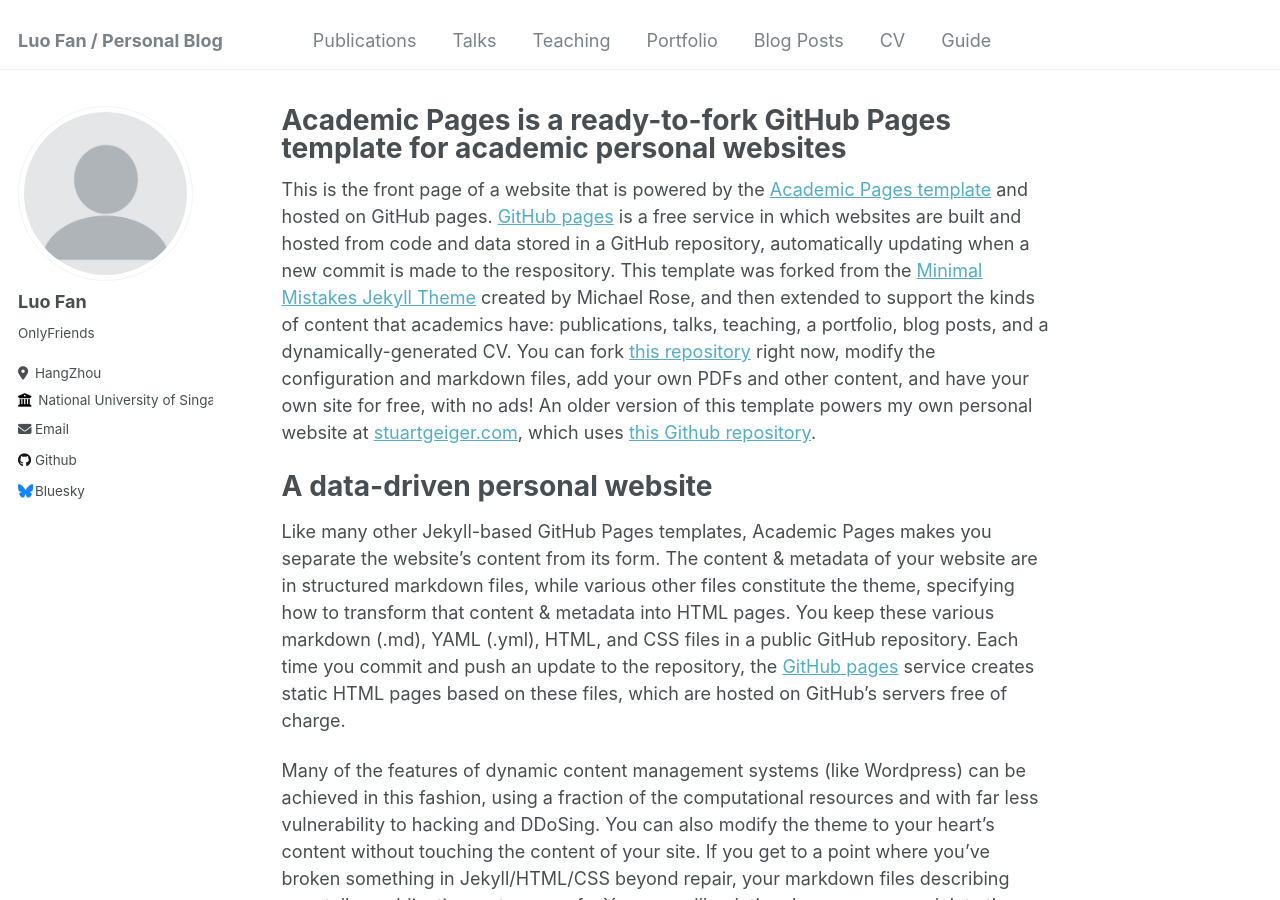
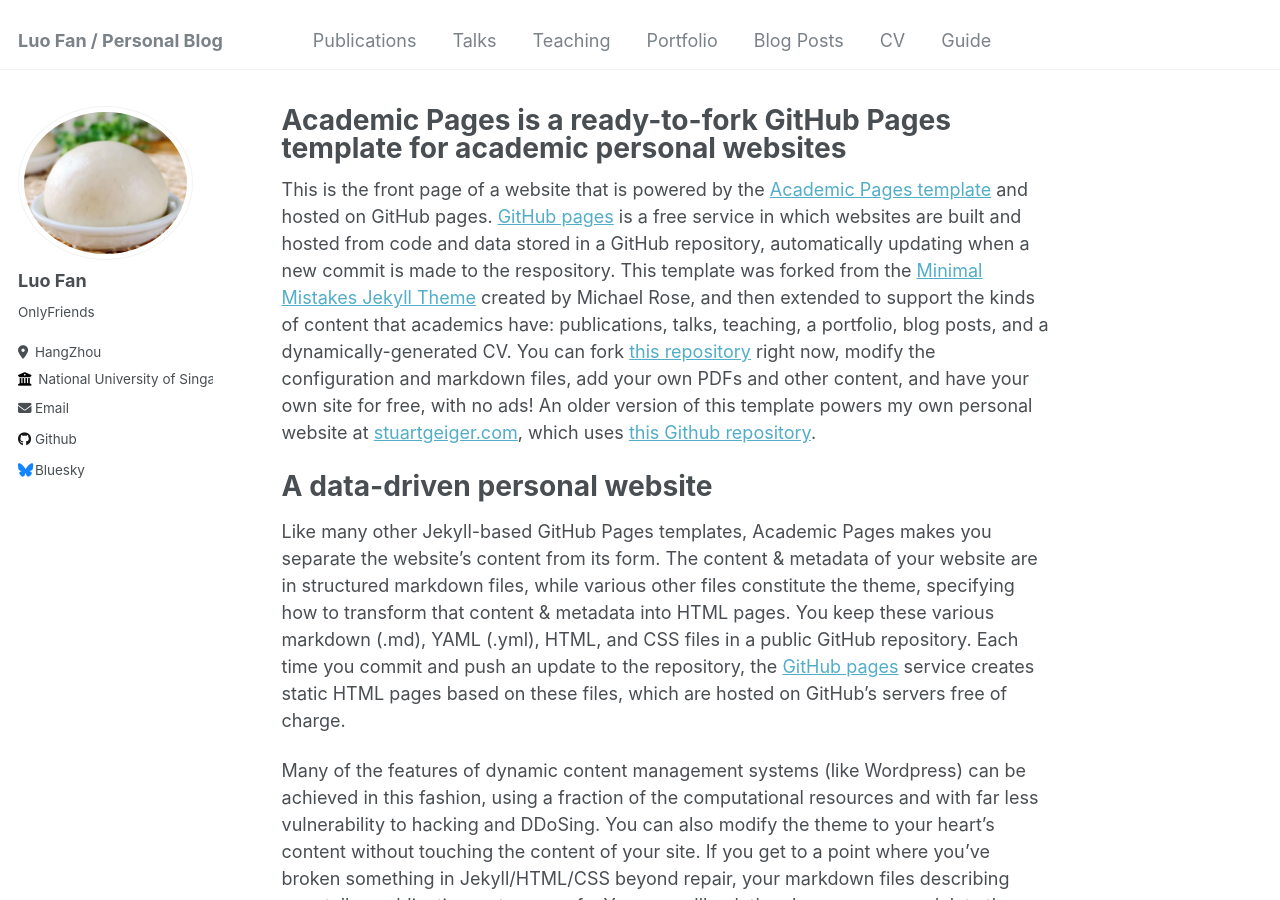
Before and after one commit to luofanlf/luofanlf.github.io, a Jekyll site: the page built from _pages/about.md, in a window 1280 px wide and 900 px high. Built offline with Jekyll 4.4.1, drawn with Linux system fonts in a browser that asks for light colours.

Commit message:
Update _config.yml

```diff
--- a/_config.yml
+++ b/_config.yml
@@ -21,7 +21,7 @@ repository               : "luofanlf/luofanlf.github.io"
 #               Additional customization can be done by editing /_includes/author-profile.html
 author:
   # Biographic information
-  avatar           : "profile.png"
+  avatar           : "5.png"
   name             : "Luo Fan"
   pronouns         : # example: "she/her"
   bio              : "OnlyFriends"
```
